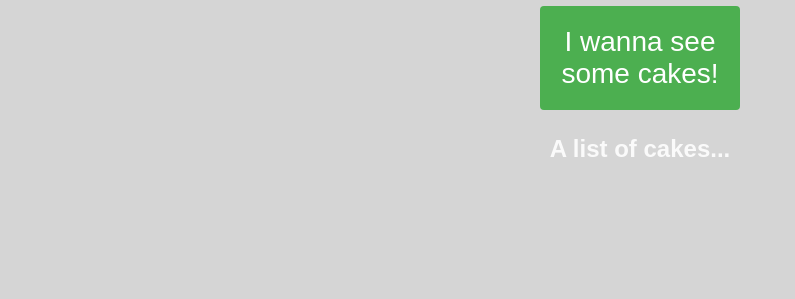
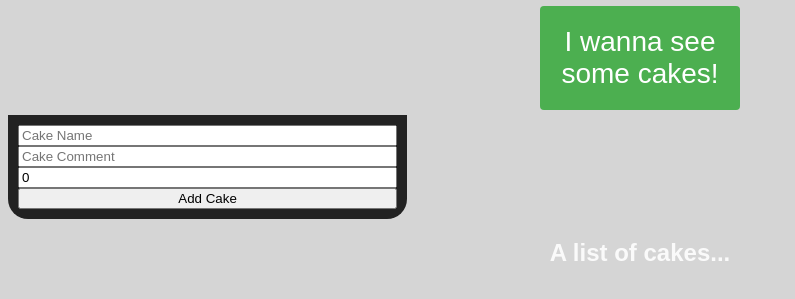
Before and after one commit to gdwem/cruddy-cakes, a React app: page / in a window 1280 px wide. Shown: the part 79-378 px from the top of the page, without its empty margins (0-795 px from the left). Built offline with nearby package versions, Linux system fonts and the light colour scheme.

Commit message:
US2 submit function part implemented

```diff
--- a/App.js
+++ b/App.js
@@ -3,6 +3,7 @@ import ReactDOM from 'react-dom';
 import CakeShow from './src/components/CakeShow.js';
 import CakesConnect from './src/util/CakesConnect.js';
 import CakeList from './src/components/CakeList';
+import CakeSubmit from './src/components/CakeSubmit';
 import './src/css/style.css';
 
 
@@ -19,11 +20,16 @@ class App extends Component {
     )
   }
 
+  addCake() {
+    CakesConnect.submitCakes();
+  }
+
   render() {
     return (
       <div className="main">
         <h1>Cakes</h1>
         <CakeShow showCakes={this.showCakes} />
+        <CakeSubmit addCake={this.addCake} />
         <CakeList cakes={this.state.cakes} />
       </div>
     )
--- /dev/null
+++ b/src/components/CakeSubmit.js
@@ -0,0 +1,67 @@
+import React from 'react';
+
+class CakeSubmit extends React.Component {
+  constructor(props) {
+    super(props);
+    this.state = {
+      name: '',
+      comment: '',
+      yumFactor: 0
+    }
+    this.addCake = this.addCake.bind(this);
+    this.onNameChange = this.onNameChange.bind(this);
+    this.onCommentChange = this.onCommentChange.bind(this);
+    this.onYumFactorChange = this.onYumFactorChange.bind(this);
+  }
+
+  addCake(e) {
+    if (e) e.preventDefault();
+    this.props.addCake(this.state.name, this.state.comment, this.state.yumFactor);
+    this.setState({ name: '', comment: '', yumFactor: 0 });
+  }
+
+  onNameChange(e) {
+    const cakeName = e.target.value;
+    this.setState({ name: cakeName });
+  }
+
+  onCommentChange(e) {
+    const cakeComment = e.target.value;
+    this.setState({ comment: cakeComment });
+  }
+
+  onYumFactorChange(e) {
+    const cakeYumFactor = e.target.value;
+    this.setState({ yumFactor: cakeYumFactor });
+  }
+
+  render() {
+    return (
+      <div className="add-cake-form">
+        <form onSubmit={this.addCake}>
+          <input
+            type="text"
+            value={this.state.name}
+            onChange={this.onNameChange}
+            placeholder="Cake Name"
+          />
+          <input
+            type="text"
+            value={this.state.comment}
+            onChange={this.onCommentChange}
+            placeholder="Cake Comment"
+          />
+          <input
+            type="number"
+            value={this.state.yumFactor}
+            onChange={this.onYumFactorChange}
+            placeholder="Cake Yum Factor"
+          />
+          <input type="submit" value="Add Cake" />
+        </form>
+      </div>
+    )
+  }
+}
+
+export default CakeSubmit;
--- a/src/css/style.css
+++ b/src/css/style.css
@@ -27,6 +27,16 @@ body {
   transition: 0.5s;
 }
 
+.add-cake-form form {
+  text-align: center;
+  width: 30%;
+  padding: 10px 10px;
+  display: flex;
+  flex-direction: column;
+  background-color: #222;
+  border-radius: 0 0 20px 20px
+}
+
 img {
   width: 30%;
 }
--- a/src/util/CakesConnect.js
+++ b/src/util/CakesConnect.js
@@ -24,6 +24,22 @@ const CakesConnect = {
         })
       }
     });
+  },
+
+  submitCakes() {
+
+    fetch(url + '/cakes', {
+      method: 'POST',
+      body: JSON.stringify({id:'200'})
+    }).then(response => {
+      if(response.ok) {
+        return response.json();
+      }
+      throw new Error('Request failed!');
+    }, networkError => console.log(networkError.message)).then(jsonResponse => {
+      console.log(jsonResponse);
+    })
+
   }
 }
 
```
